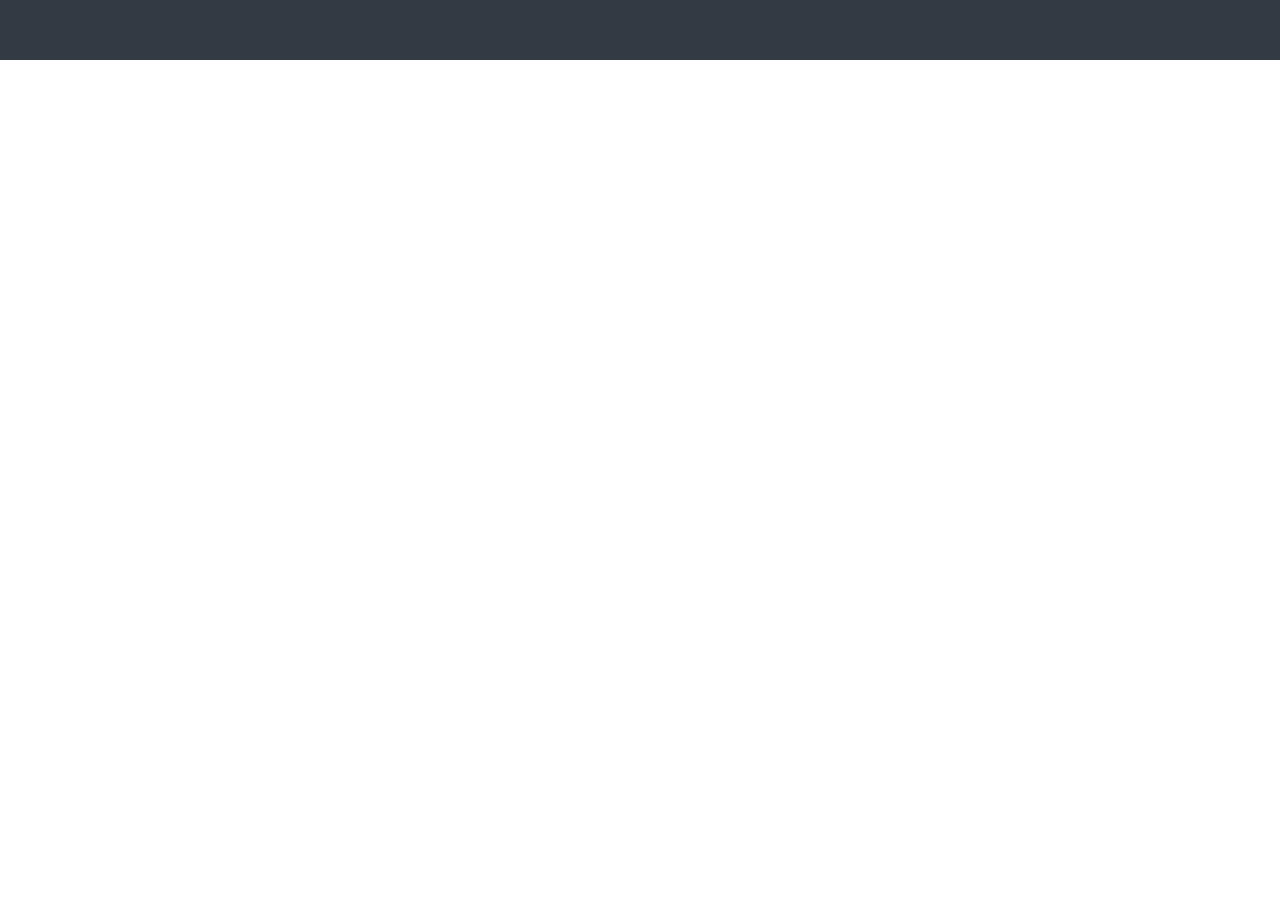
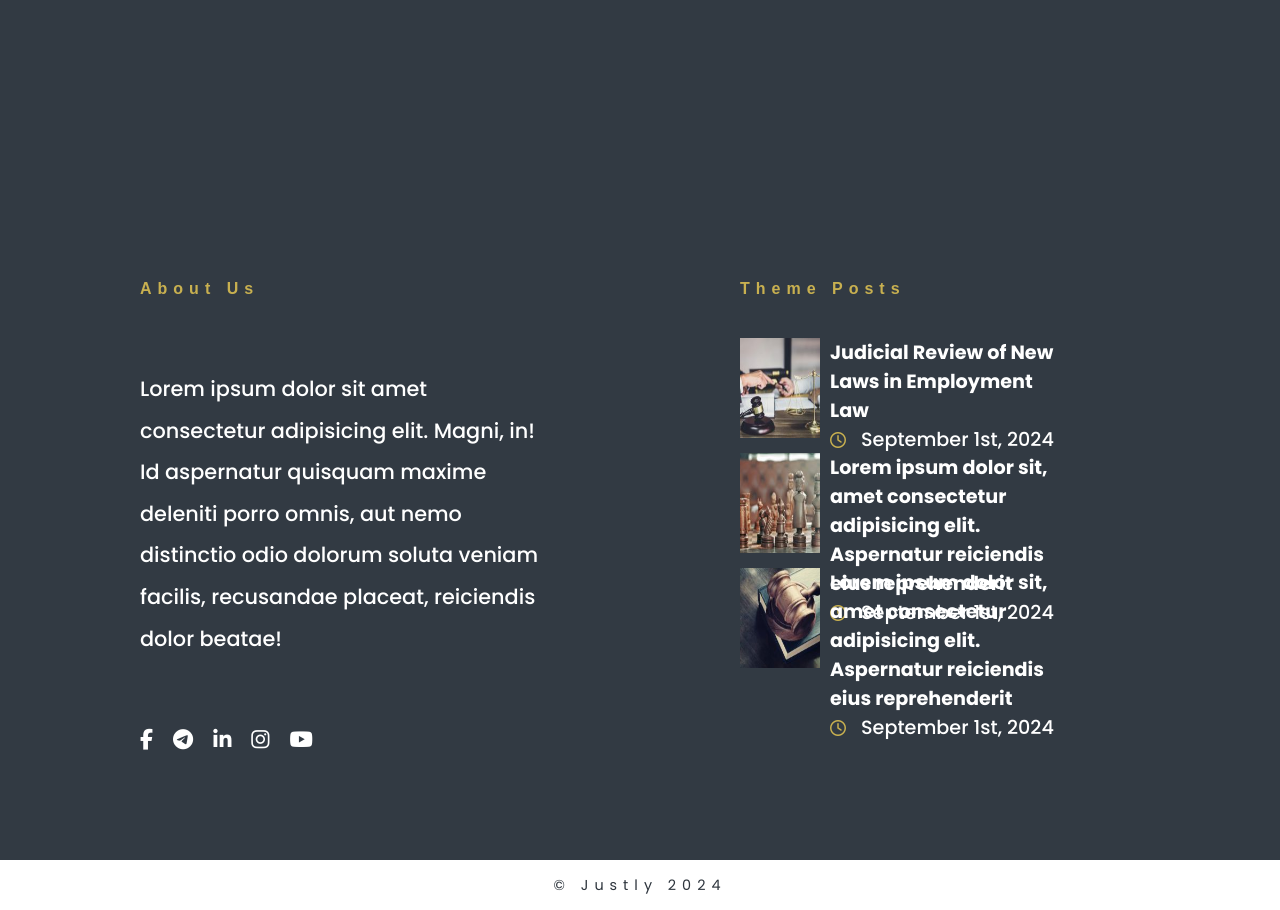
Before and after one commit to davialbuquerque998/Justly, a plain HTML site: page index.html in a window 1280 px wide. Shown: the part 5380-6290 px from the top of the page. Before the commit the page ends 5440 px from the top, so only its background shows below. Drawn offline with Linux system fonts and the light colour scheme; a web font is replaced by a local one.

Commit message:
9th part complete

```diff
--- a/index.html
+++ b/index.html
@@ -249,6 +249,73 @@
             </div>
         </div>
     </section>
+    <footer>
+        <div class="footer-content">
+
+            <div class="about-text">
+                <h2>About Us</h2>
+                <p>
+                    Lorem ipsum dolor sit amet consectetur adipisicing elit. Magni, in! Id aspernatur quisquam maxime deleniti porro omnis, aut nemo distinctio odio dolorum soluta veniam facilis, recusandae placeat, reiciendis dolor beatae!
+                </p>
+                <div class="social-media">
+                    <i class="fa-brands fa-facebook-f" id="facebook-icon"></i>
+                    <i class="fa-brands fa-telegram" id="telegram-icon"></i>
+                    <i class="fa-brands fa-linkedin-in" id="linkedin-icon"></i>
+                    <i class="fa-brands fa-instagram" id="instagram-icon"></i>
+                    <i class="fa-brands fa-youtube" id="youtube-icon"></i>
+                </div>
+            </div>
+
+            <div class="theme-posts">
+                <h2>Theme Posts</h2>
+
+                <div class="posts" id="post-1">
+                    <img src="./assets/post-1.jpg" alt="post-img" class="post-img"/>
+                    <div class="post-content">
+                        <p>
+                            Judicial Review of New Laws in Employment Law
+                        </p>
+                        <div class="post-date">
+                            <i class="fa-regular fa-clock" id="clock-icon"></i>
+                            <span>September 1st, 2024</span>
+                        </div>
+                    </div>
+                </div>
+
+                <div class="posts" id="post-2">
+                    <img src="./assets/post-2.jpg" alt="post-img" class="post-img"/>
+                    <div class="post-content">
+                        <p>
+                            Lorem ipsum dolor sit, amet consectetur adipisicing elit. Aspernatur reiciendis eius reprehenderit
+                        </p>
+                        <div class="post-date">
+                            <i class="fa-regular fa-clock" id="clock-icon"></i>
+                            <span>September 1st, 2024</span>
+                        </div>
+                    </div>
+                </div>
+
+
+                <div class="posts" id="post-3">
+                    <img src="./assets/post-3.jpg" alt="post-img" class="post-img"/>
+                    <div class="post-content">
+                        <p>
+                            Lorem ipsum dolor sit, amet consectetur adipisicing elit. Aspernatur reiciendis eius reprehenderit
+                        </p>
+                        <div class="post-date">
+                            <i class="fa-regular fa-clock" id="clock-icon"></i>
+                            <span>September 1st, 2024</span>
+                        </div>
+                    </div>
+                </div>
+
+            </div>
+        </div>
+    </footer>
+
+    <div class="copyright">
+        <span>&copy; Justly 2024</span>
+    </div>
     <script src="https://kit.fontawesome.com/a747b09475.js" crossorigin="anonymous"></script>
 </body>
 </html>
--- a/style.css
+++ b/style.css
@@ -667,3 +667,157 @@ li:hover{
     background-color: transparent;
     color: #fff;
 }
+
+footer{
+    width: 100%;
+    height: 100vh;
+    background-color: #323a43;
+    padding: 220px 140px 80px 140px;
+}
+
+
+.footer-content {
+    width: 100%;
+    height: 100%;
+    display: flex;
+    justify-content: space-between;
+}
+
+.about-text{
+    width: 40%;
+    height: 100%;
+    display: flex;
+    flex-direction: column;
+    row-gap: 70px;
+}
+
+.about-text h2 {
+    color: #c8b050;
+    margin: 0;
+    font-size: 1rem;
+    letter-spacing: 6px;
+    font-weight: 700;
+}
+
+.about-text p {
+    font-family: 'Poppins', sans-serif;
+    font-size: 1.3rem;
+    font-weight: 500;
+    color: #fff;
+    line-height: 2;
+}
+
+.social-media {
+    display: flex;
+    column-gap: 20px;
+}
+
+.social-media i {
+    font-size: 1.3rem;
+    color: #fff;
+    cursor: pointer;
+}
+
+
+#facebook-icon:hover {
+    color: #007bff;
+}
+
+
+#telegram-icon:hover {
+    color: #17a2b8;
+}
+
+#linkedin-icon:hover {
+    color: #007bff;
+}
+
+#instagram-icon:hover {
+    color: #e83e8c;
+}
+
+#youtube-icon:hover {
+    color: #dc3545;
+}
+
+.theme-posts{
+    width: 40%;
+    height: 100%;
+    display: flex;
+    flex-direction: column;
+}
+
+.theme-posts h2 {
+    color: #c8b050;
+    margin: 0;
+    font-size: 1rem;
+    letter-spacing: 6px;
+    font-weight: 700;
+    margin-bottom: 40px;
+}
+
+.posts {
+    width: 100%;
+    height: 100px;
+    margin-bottom: 15px;
+    display: flex;
+}
+
+.post-img {
+    width: 20%;
+    height: auto;
+}
+
+.post-content {
+    width: 80%;
+    height: 100%;
+    display: flex;
+    flex-direction: column;
+    justify-content: space-between;
+    padding: 0 80px 0 10px;
+}
+
+.post-content p {
+    font-family: 'Poppins', sans-serif;
+    color: #fff;
+    font-weight: 700;
+    font-size: 1.2rem;
+}
+
+
+.post-content p:hover {
+    color: #c0b050;
+}
+
+.post-date{
+    display: flex;
+    width: 100%;
+    align-items: center;
+    column-gap: 15px;
+}
+
+#clock-icon{
+    color: #c8b050;
+}
+
+.post-date span {
+    font-family: 'Poppins', sans-serif;
+    color: #fff;
+    font-weight: 500;
+    font-size: 1.2rem;
+}
+
+.copyright {
+    width: 100%;
+    height: 50px;
+    display: flex;
+    justify-content: center;
+    align-items: center;
+}
+
+.copyright span {
+    font-family: 'Poppins', sans-serif;
+    letter-spacing: 6px;
+    color: #2e353d;
+    font-size: 0.9rem;
+}
```
